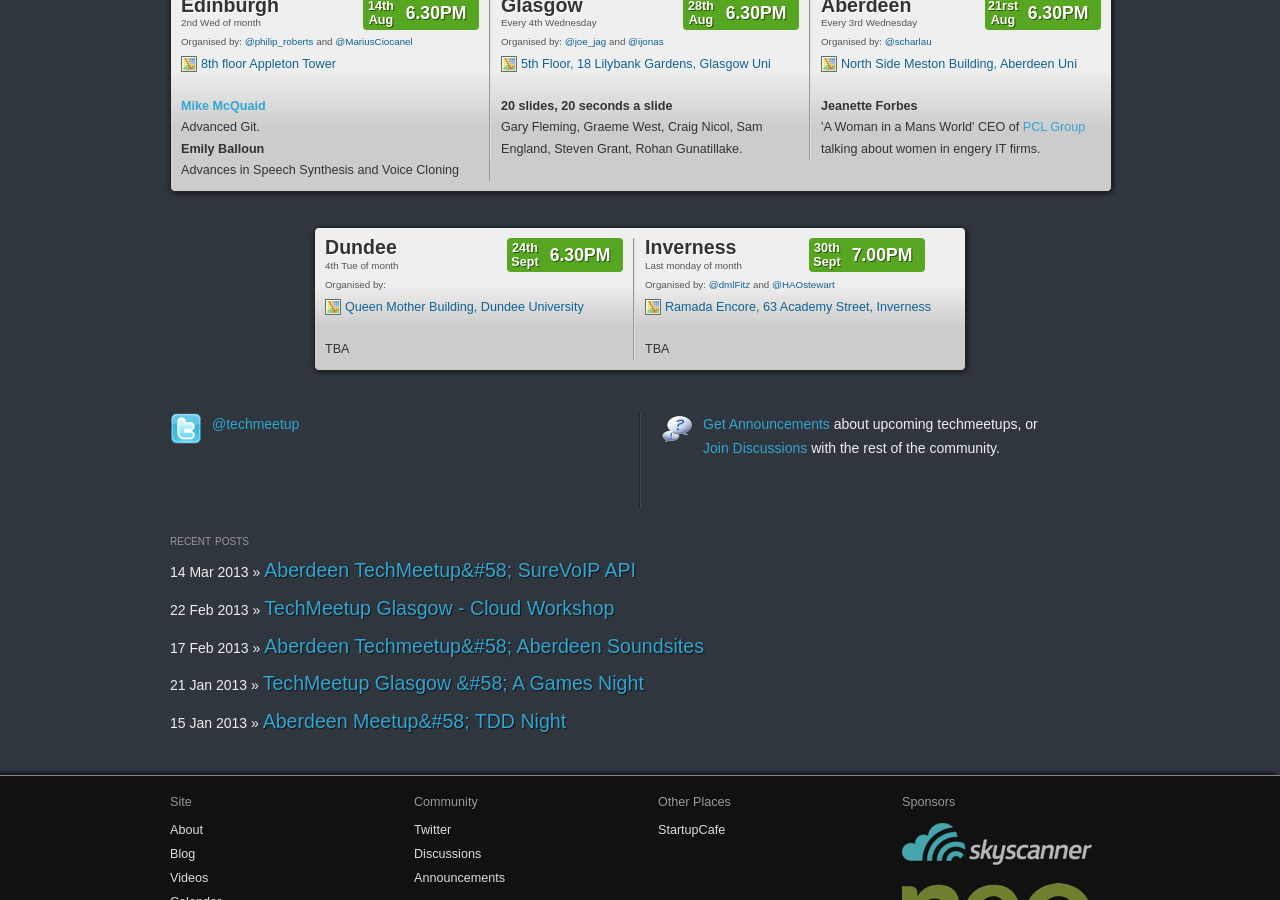
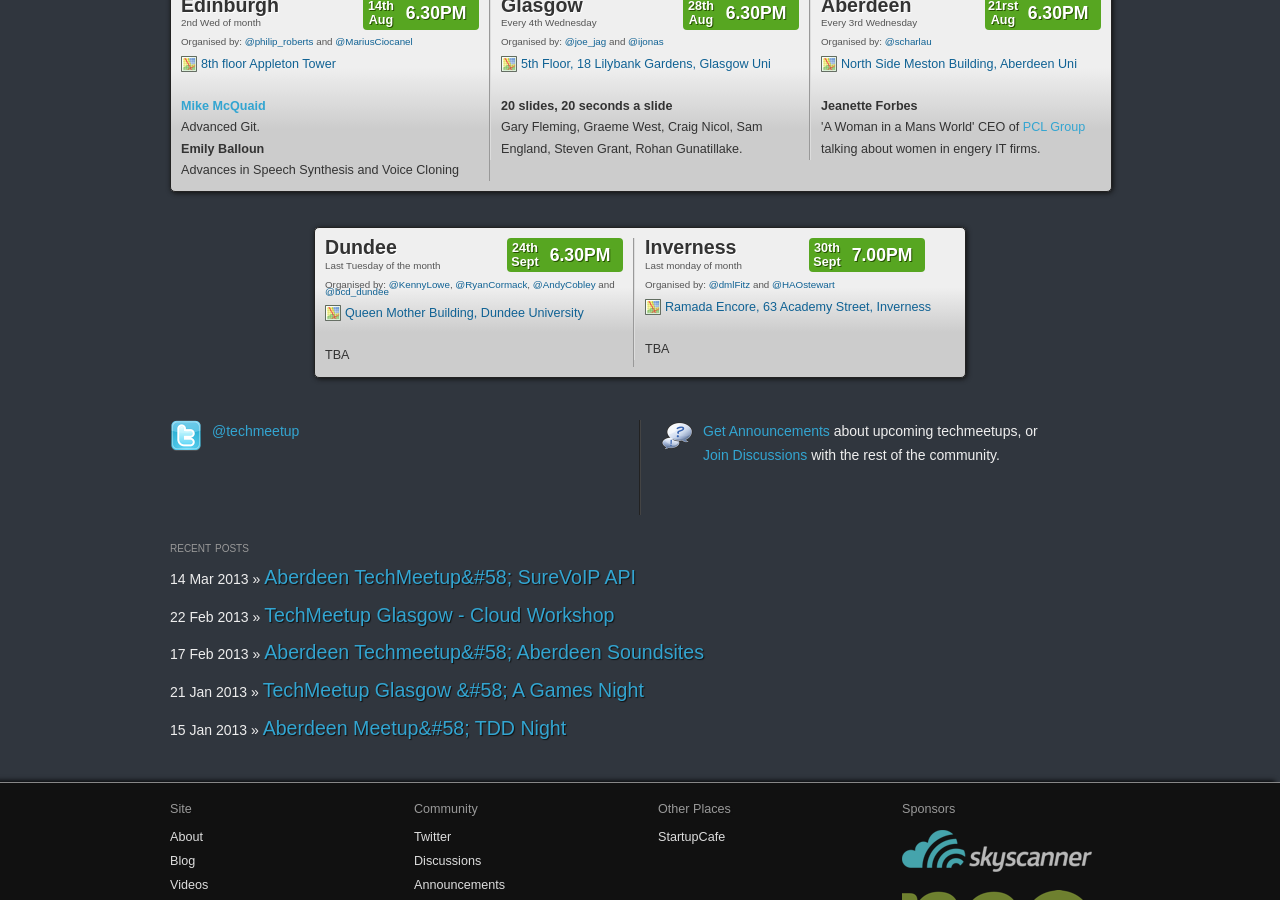
Before and after one commit to techmeetup/techmeetup.co.uk, a Jekyll site: the page built from index.html, in a window 1280 px wide and 900 px high, scrolled down 427 px. Built offline with Jekyll 4.4.1, drawn with Linux system fonts in a browser that asks for light colours; Markdown is read by kramdown in place of the engine named in the settings.

Commit message:
Update index.html

```diff
--- a/index.html
+++ b/index.html
@@ -105,8 +105,8 @@
 
   <li class="first">
     <h4>Dundee</h4>
-    <span>4th Tue of month</span>
-    <p class="organisers">Organised by: </p>
+    <span>Last Tuesday of the month</span>
+    <p class="organisers">Organised by: <a class="organiser" href="http://www.twitter.com/KennyLowe">@KennyLowe</a>,  <a class="organiser" href="http://www.twitter.com/RyanCormack">@RyanCormack</a>,  <a class="organiser" href="http://www.twitter.com/AndyCobley">@AndyCobley</a> and <a class="organiser" href="http://www.twitter.com/bcd_dundee">@bcd_dundee</a></p>
     <p>
       <a href="https://maps.google.co.uk/maps?q=Queen+Mother+Building,+Dundee+University&hl=en&sll=56.458593,-2.982733&sspn=0.00894,0.027874&hnear=Queen+Mother+Bldg,+Dundee+DD1+4HN,+United+Kingdom&t=m&z=16" class="map">Queen Mother Building, Dundee University</a>
     </p>
```
